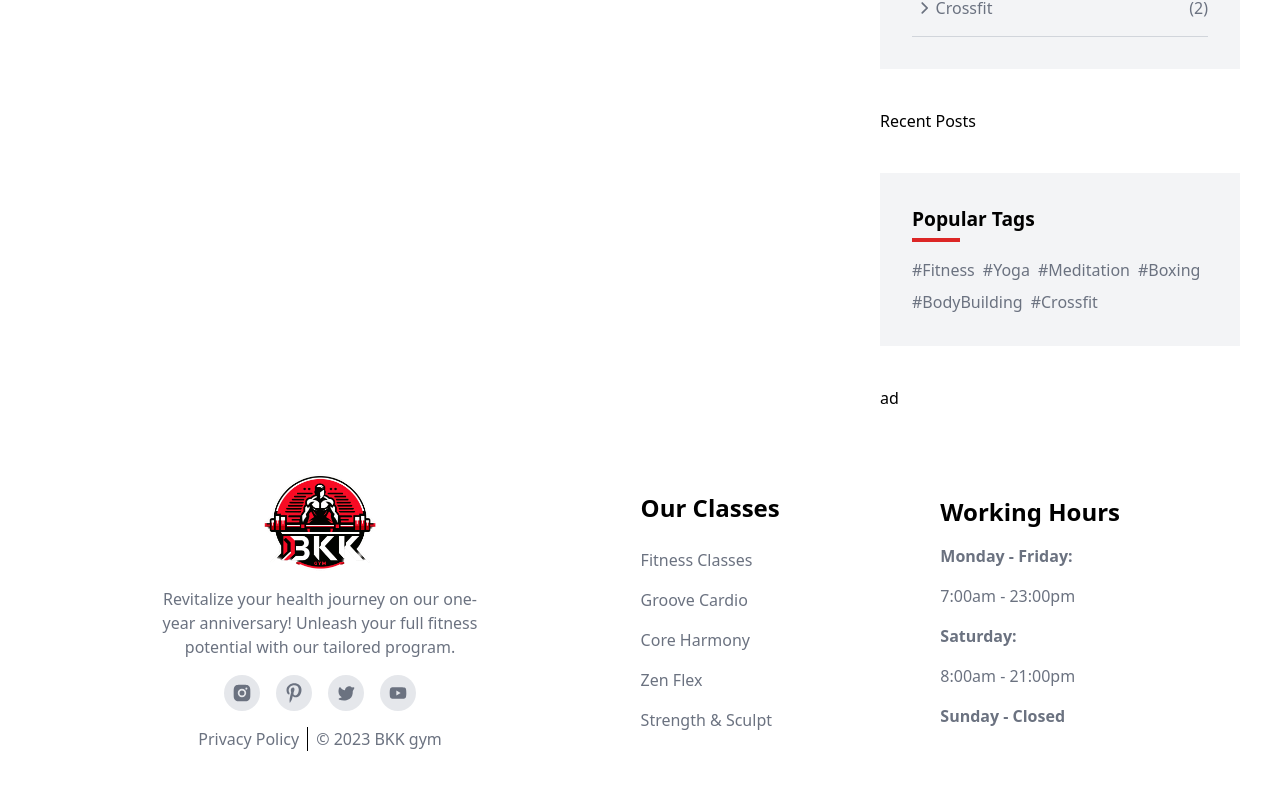
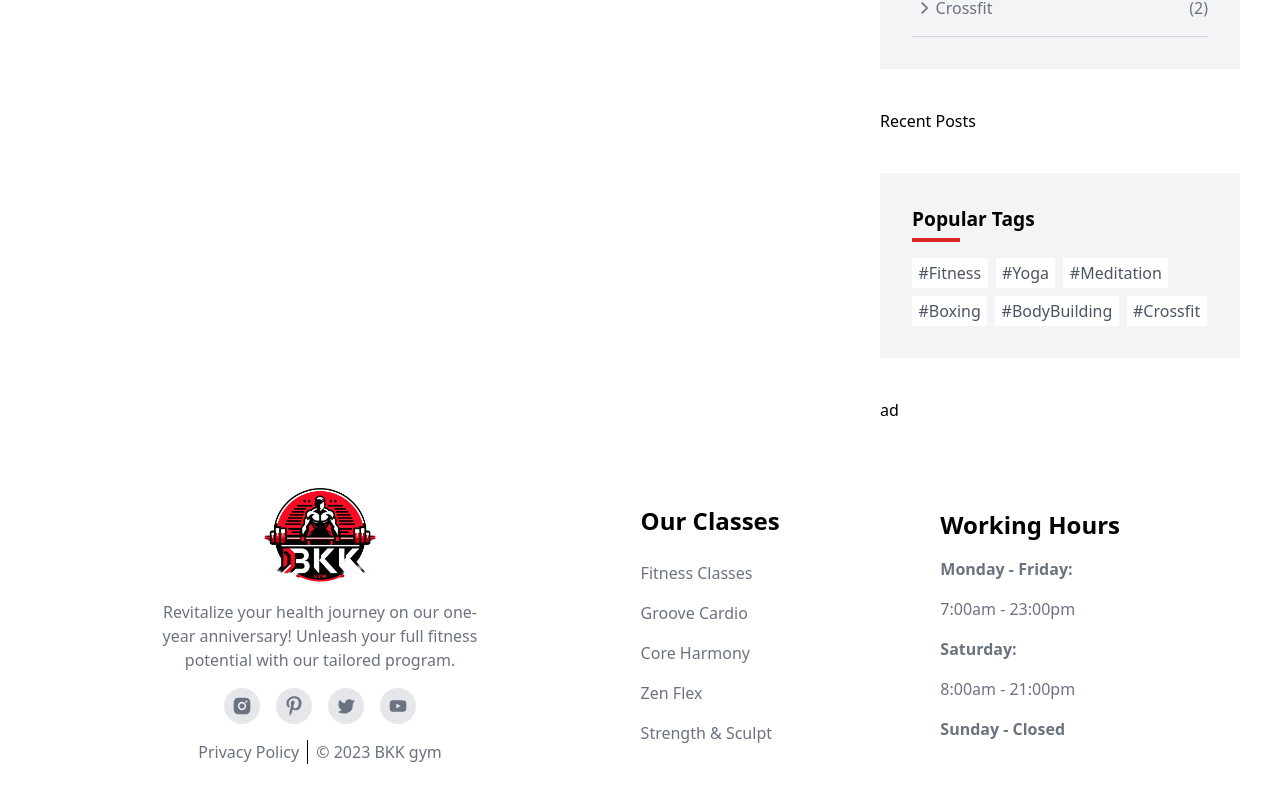
Before and after one commit to OnigiriKing/new-project, a React (Create React App) app: page /blog in a window 1280 px wide. Shown: the part 856-1656 px from the top of the page. Built offline with nearby package versions, Linux system fonts and the light colour scheme.

Commit message:
tags update

```diff
--- a/src/components/blogComp/Blog.jsx
+++ b/src/components/blogComp/Blog.jsx
@@ -61,7 +61,7 @@ export default function Blog() {
             <div class="flex flex-wrap gap-[.5rem] ">
               {tagsList.map((el) => {
                 return (
-                  <h3 class="text-gray-500 cursor-pointer hover:text-red-600 duration-[.4s] ">
+                  <h3 class="cursor-pointer hover:text-red-600 text-gray-600 duration-[.4s] bg-white px-[.4rem] py-[.2rem] ">
                     {el}
                   </h3>
                 );
```
Also changed, not shown: src/dist/style.css.
